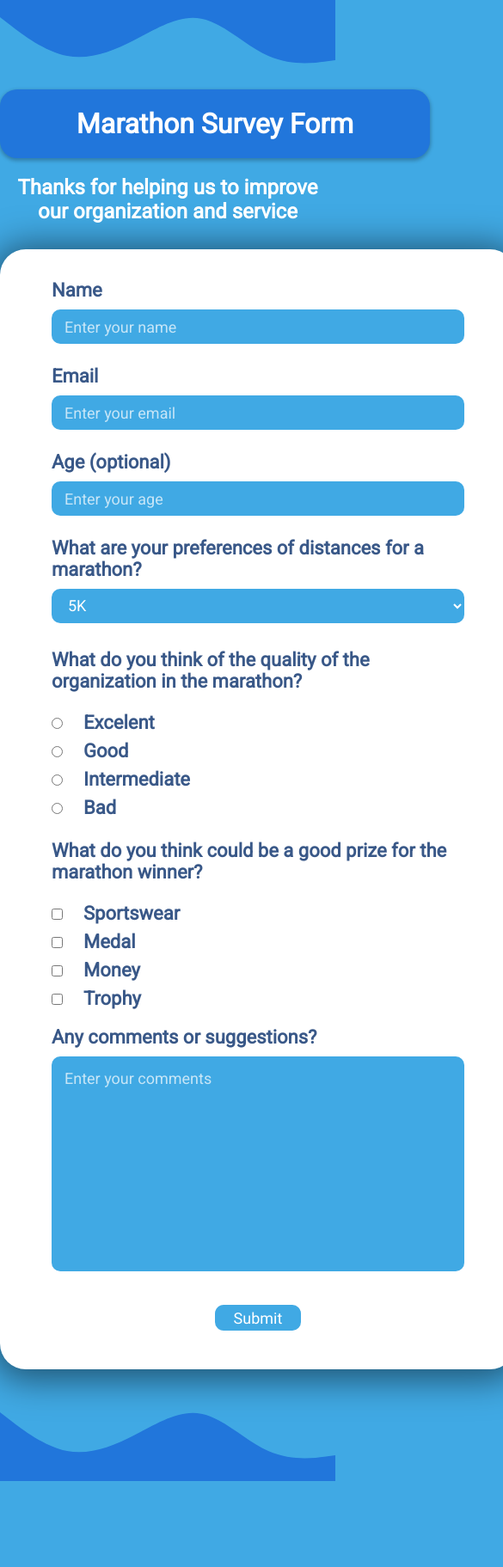
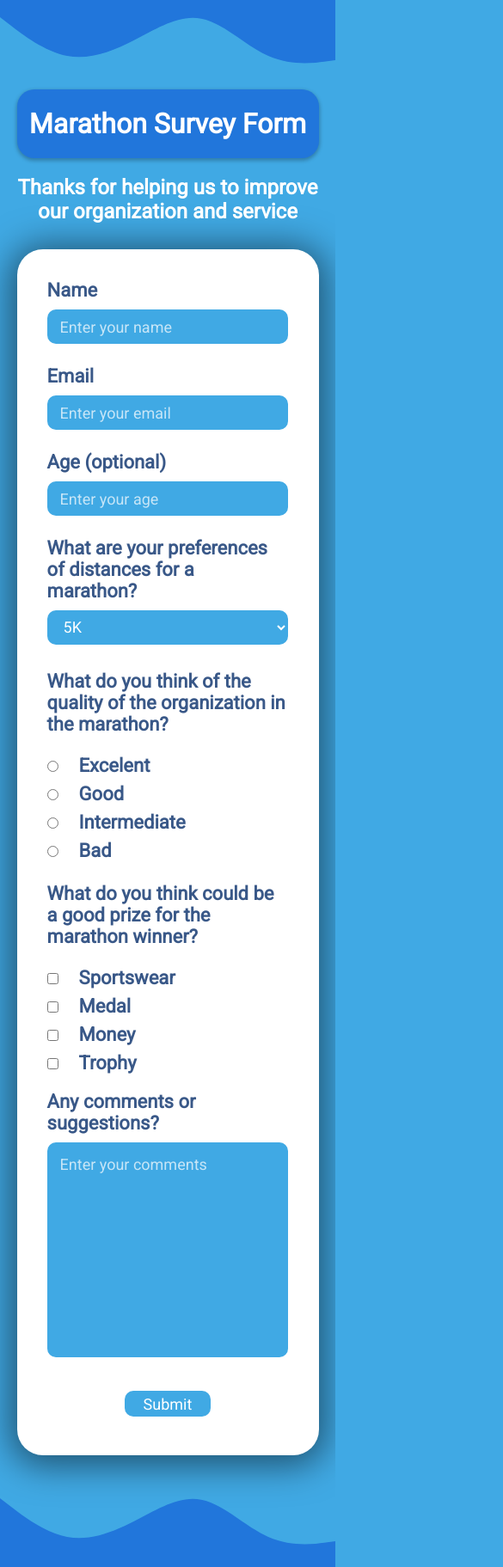
Before and after one commit to CodigoMind/SurveyForm, a plain HTML site: page index.html in a window 390 px wide. Shown: the whole page at 86% size, 585 px wide, since content can reach past the window. Before the commit the page ends 1727 px from the top, so only its background shows below. Drawn offline with Linux system fonts and the light colour scheme.

Commit message:
styles finished

```diff
--- a/index.html
+++ b/index.html
@@ -13,7 +13,7 @@
 </head>
 <body>
     <header class="header">
-        <svg xmlns="http://www.w3.org/2000/svg" viewBox="0 0 1440 320" preserveAspectRatio="none"><path fill-opacity="1" d="M0,64L48,96C96,128,192,192,288,208C384,224,480,192,576,149.3C672,107,768,53,864,69.3C960,85,1056,171,1152,208C1248,245,1344,235,1392,229.3L1440,224L1440,0L1392,0C1344,0,1248,0,1152,0C1056,0,960,0,864,0C768,0,672,0,576,0C480,0,384,0,288,0C192,0,96,0,48,0L0,0Z"></path></svg>
+        <svg id="upper" xmlns="http://www.w3.org/2000/svg" viewBox="0 0 1440 320" preserveAspectRatio="none"><path fill-opacity="1" d="M0,64L48,96C96,128,192,192,288,208C384,224,480,192,576,149.3C672,107,768,53,864,69.3C960,85,1056,171,1152,208C1248,245,1344,235,1392,229.3L1440,224L1440,0L1392,0C1344,0,1248,0,1152,0C1056,0,960,0,864,0C768,0,672,0,576,0C480,0,384,0,288,0C192,0,96,0,48,0L0,0Z"></path></svg>
         <div class="block-text">
             <h1 id="title">Marathon Survey Form</h1>
         </div>
@@ -73,7 +73,7 @@
         </div>
     </form>
     <footer>
-        <svg xmlns="http://www.w3.org/2000/svg" viewBox="0 0 1440 320" preserveAspectRatio="none"><path fill-opacity="1" d="M0,64L48,96C96,128,192,192,288,208C384,224,480,192,576,149.3C672,107,768,53,864,69.3C960,85,1056,171,1152,208C1248,245,1344,235,1392,229.3L1440,224L1440,320L1392,320C1344,320,1248,320,1152,320C1056,320,960,320,864,320C768,320,672,320,576,320C480,320,384,320,288,320C192,320,96,320,48,320L0,320Z"></path></svg>
+        <svg id="bottom" xmlns="http://www.w3.org/2000/svg" viewBox="0 0 1440 320" preserveAspectRatio="none"><path fill-opacity="1" d="M0,64L48,96C96,128,192,192,288,208C384,224,480,192,576,149.3C672,107,768,53,864,69.3C960,85,1056,171,1152,208C1248,245,1344,235,1392,229.3L1440,224L1440,320L1392,320C1344,320,1248,320,1152,320C1056,320,960,320,864,320C768,320,672,320,576,320C480,320,384,320,288,320C192,320,96,320,48,320L0,320Z"></path></svg>
     </footer>
 </body>
 <script src="app.js"></script>
--- a/style.css
+++ b/style.css
@@ -15,21 +15,10 @@
 body{
     background-color: var(--primaryColor);
     max-height: 100%;
-    /*display: flex;
-    flex-direction: column;
-    justify-content: center;
-    align-items: center;*/
-}
-
-header {
-    width: 100%;
-    margin: 0px 0px 20px 0px;
-}
-
-footer{
     width: 100%;
 }
 
+/* add styles to the block of h1 */
 div.block-text {
     background-color: var(--secondaryColor);
     box-shadow: 0px 2px 4px 1px rgba(0, 0, 0, 0.25);
@@ -42,13 +31,14 @@ div.block-text {
     justify-content: center;
 }
 
-
+/* add styles to the description */
 p#description {
     font-family: 'Roboto', sans-serif;
     font-weight: bold;
     color: var(--tertiaryColor);
     text-align: center;
     font-size: 24px;
+    margin: 20px;
 }
 
 
@@ -58,14 +48,21 @@ h1{
     color: var(--tertiaryColor);
     text-align: center;
     font-size: 32px;
+    margin: 10px;
 }
 
+/* Styles of the walves  */
 svg{
     fill: var(--secondaryColor);
     width: 100%;
     height: 100px;
 }
 
+svg#bottom{
+    margin-bottom: -10px;
+}
+
+/* Style to the container form  */
 form {
     background-color: var(--tertiaryColor);
     width: 600px;
@@ -73,12 +70,9 @@ form {
     box-shadow: 0px 4px 40px 8px rgba(0, 0, 0, 0.5);
     margin: 30px auto;
     padding: 20px 0px;
-    /*display: flex;
-    flex-direction: column;
-    align-items: left;
-    flex-wrap: wrap;*/
 }
 
+/* styles of the text inside the form */
 p, label {
     font-family: 'Roboto', sans-serif;
     font-weight: bold;
@@ -93,13 +87,9 @@ p, label {
 div.element-form{
     width: 80%;
     margin: 15px auto;
-    /*display: flex;
-    flex-direction: column;
-    align-items: left;
-    flex-wrap: wrap;*/
 }
 
-
+/* styles of the inputs inside the form */
 input[type=text], input[type=email], input[type=number], input[type=submit], select, textarea{
     width: 100%;
     height: 40px;
@@ -184,6 +174,7 @@ input[type=checkbox]:focus{
     box-shadow: 0px 1px 20px 0px rgba(0, 0, 0, 0.5);
 }
 
+/* align the button  */
 #container-button{
     display: flex;
 }
@@ -202,3 +193,37 @@ input[type=submit]:hover{
 input[type=submit]:active{
     background-color: var(--secondaryColor);
 }
+
+
+/*----------------- Media querys ---------------*/
+/*Dispositivos extra pequeños*/
+@media (max-width: 575.98px){
+    div.block-text {
+        width: 90%;
+        padding: auto 20px;
+    }
+    form {
+        width: 90%;
+    }
+}
+
+/*
+Dispositivos extra pequeños
+@media (min-width: 576px) and (max-width: 767..98px) {
+
+}
+
+ Dispostivios medianos
+@media (min-width: 768px) and (max-width: 991.98px){
+
+}
+
+/* Dispositivos grandes
+@media (min-width: 992px) and (max-width: 1199.98px) {
+
+}
+
+/* Dispositivos extra grandes
+@media (min-width: 1200px) {
+
+} */
```
